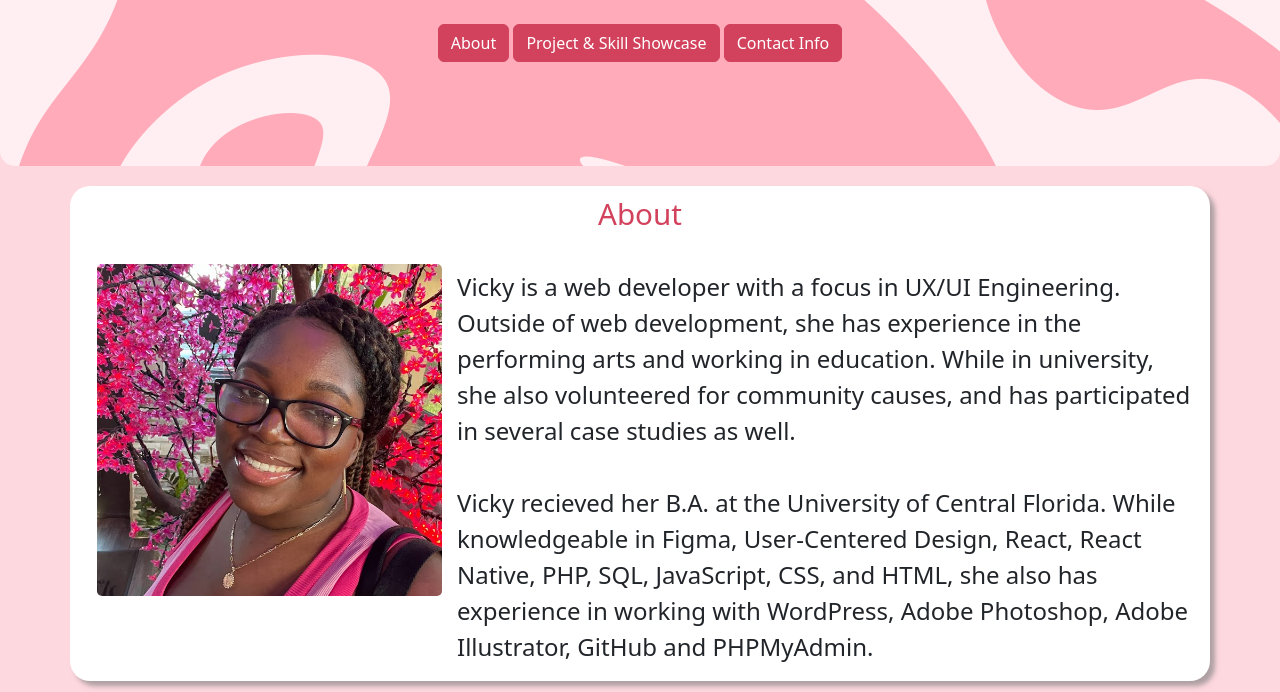
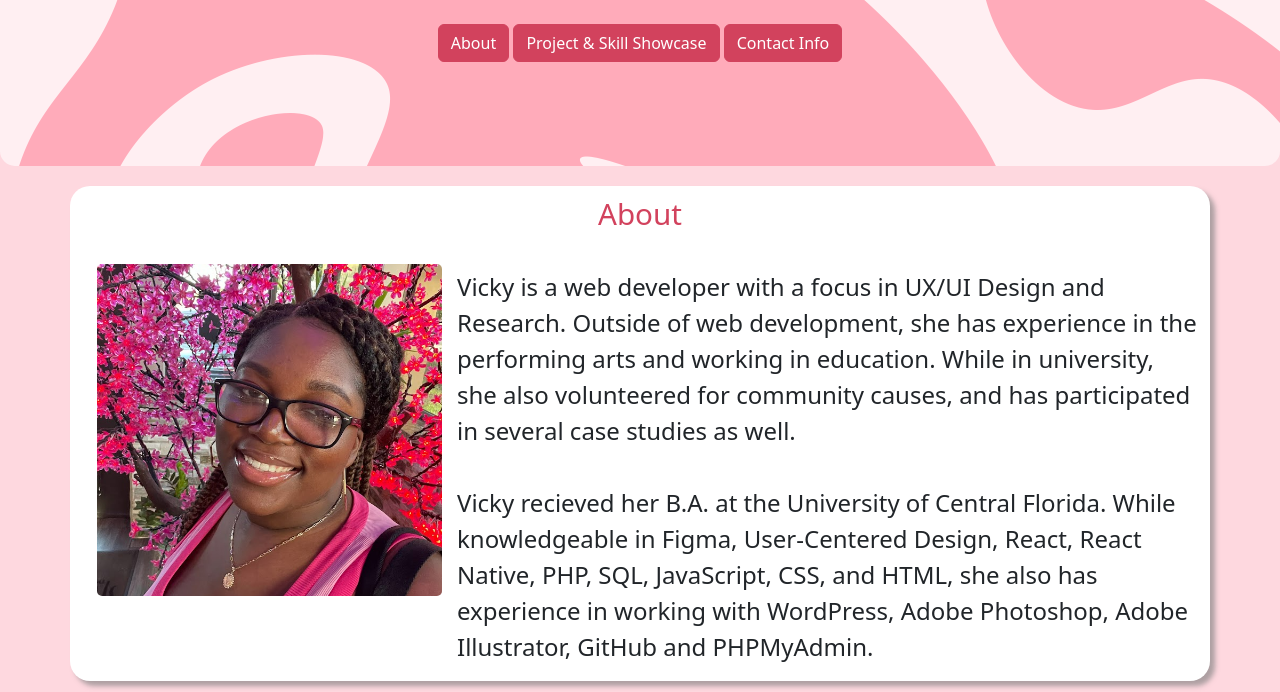
Before and after one commit to vickywjo/portfolio, a website: page index.html in a window 1280 px wide. Shown: the part 260-952 px from the top of the page. Drawn offline with Linux system fonts and the light colour scheme.

Commit message:
title change

```diff
--- a/index.html
+++ b/index.html
@@ -66,7 +66,7 @@
 
             <p class="aboutText" >
 
-              Vicky is a web developer with a focus in UX/UI Engineering. Outside of web development, she has experience in the performing arts and working in education. While in university, she also volunteered for community causes, and has participated in several case studies as well.
+              Vicky is a web developer with a focus in UX/UI Design and Research. Outside of web development, she has experience in the performing arts and working in education. While in university, she also volunteered for community causes, and has participated in several case studies as well.
 
               <br>
               <br>
```
